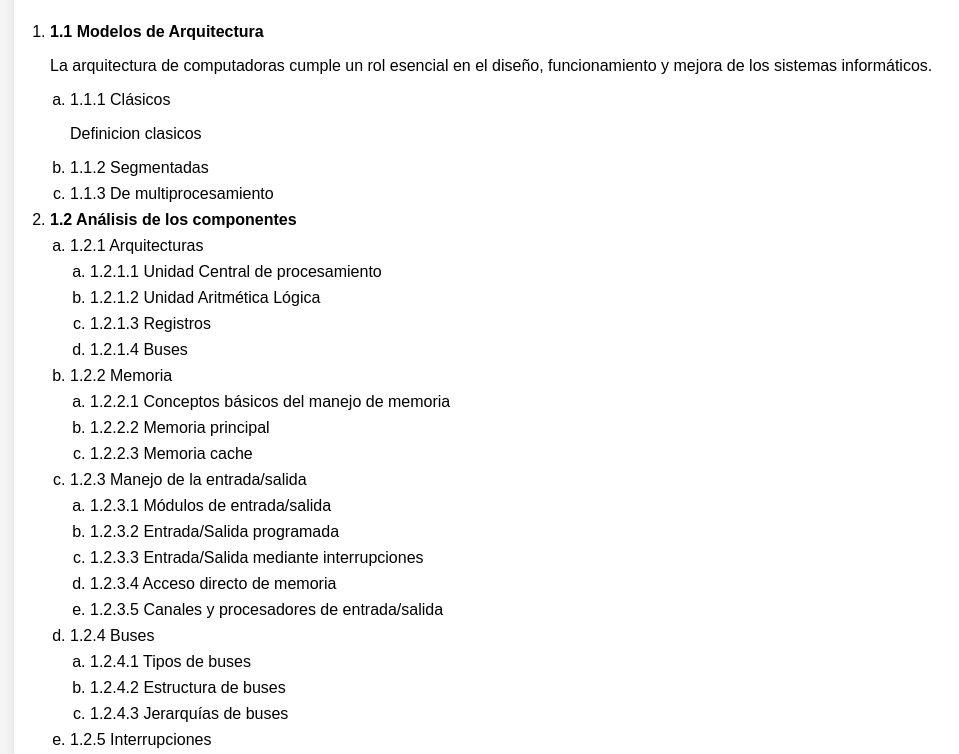
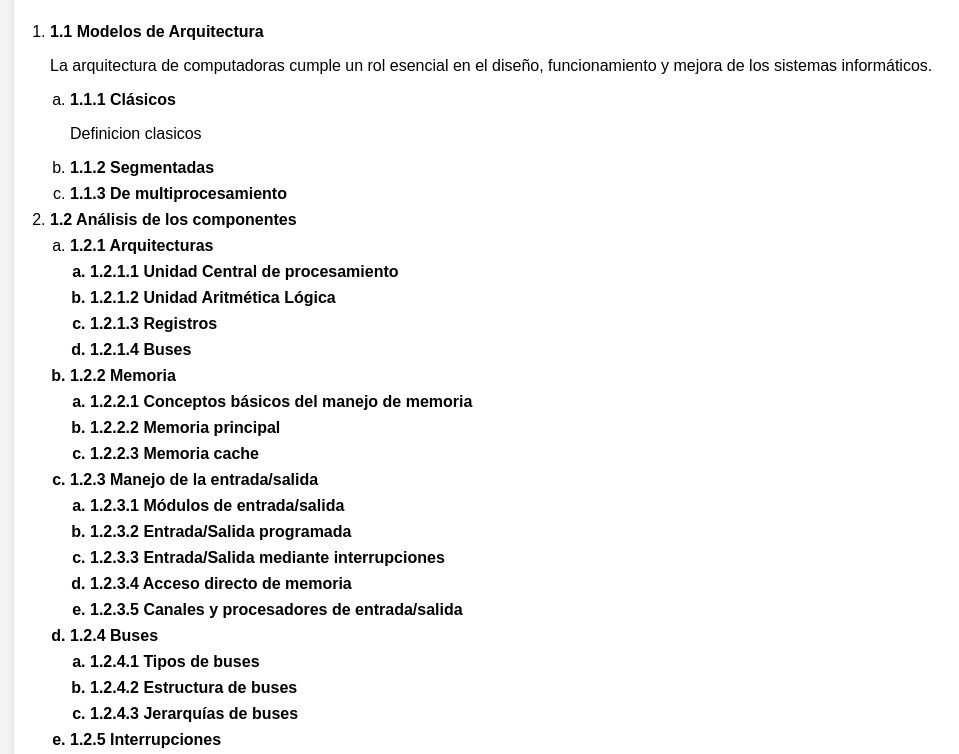
Before and after one commit to JesusGADA/JesusGADA.github.io, a plain HTML site: page index.html in a window 1280 px wide. Shown: the part 366-1120 px from the top of the page, without its empty margins (114-1073 px from the left). Drawn offline with Linux system fonts and the light colour scheme.

Commit message:
Update index.html 1.3

```diff
--- a/index.html
+++ b/index.html
@@ -83,46 +83,46 @@
             <li><strong>1.1 Modelos de Arquitectura</strong>
                 <p>La arquitectura de computadoras cumple un rol esencial en el diseño, funcionamiento y mejora de los sistemas informáticos.</p>
                 <ul>
-                    <li>1.1.1 Clásicos</li>
+                    <li><strong>1.1.1 Clásicos</strong></li>
                     <p>Definicion clasicos</p>
-                    <li>1.1.2 Segmentadas</li>
-                    <li>1.1.3 De multiprocesamiento</li>
+                    <li><strong>1.1.2 Segmentadas</strong></li>
+                    <li><strong>1.1.3 De multiprocesamiento</strong></li>
                 </ul>
             </li>
             <li><strong>1.2 Análisis de los componentes</strong>
                 <ul>
-                    <li>1.2.1 Arquitecturas
+                    <li><strong>1.2.1 Arquitecturas
                         <ul>
-                            <li>1.2.1.1 Unidad Central de procesamiento</li>
-                            <li>1.2.1.2 Unidad Aritmética Lógica</li>
-                            <li>1.2.1.3 Registros</li>
-                            <li>1.2.1.4 Buses</li>
+                            <li><strong>1.2.1.1 Unidad Central de procesamiento</strong></li>
+                            <li><strong>1.2.1.2 Unidad Aritmética Lógica</strong></li>
+                            <li><strong>1.2.1.3 Registros</strong></li>
+                            <li><strong>1.2.1.4 Buses</strong></li>
                         </ul>
                     </li>
-                    <li>1.2.2 Memoria
+                    <li><strong>1.2.2 Memoria
                         <ul>
-                            <li>1.2.2.1 Conceptos básicos del manejo de memoria</li>
-                            <li>1.2.2.2 Memoria principal</li>
-                            <li>1.2.2.3 Memoria cache</li>
+                            <li><strong>1.2.2.1 Conceptos básicos del manejo de memoria</strong></li>
+                            <li><strong>1.2.2.2 Memoria principal</strong></li>
+                            <li><strong>1.2.2.3 Memoria cache</strong></li>
                         </ul>
                     </li>
-                    <li>1.2.3 Manejo de la entrada/salida
+                    <li><strong>1.2.3 Manejo de la entrada/salida
                         <ul>
-                            <li>1.2.3.1 Módulos de entrada/salida</li>
-                            <li>1.2.3.2 Entrada/Salida programada</li>
-                            <li>1.2.3.3 Entrada/Salida mediante interrupciones</li>
-                            <li>1.2.3.4 Acceso directo de memoria</li>
-                            <li>1.2.3.5 Canales y procesadores de entrada/salida</li>
+                            <li><strong>1.2.3.1 Módulos de entrada/salida</strong></li>
+                            <li><strong>1.2.3.2 Entrada/Salida programada</strong></li>
+                            <li><strong>1.2.3.3 Entrada/Salida mediante interrupciones</strong></li>
+                            <li><strong>1.2.3.4 Acceso directo de memoria</strong></li>
+                            <li><strong>1.2.3.5 Canales y procesadores de entrada/salida</strong></li>
                         </ul>
                     </li>
-                    <li>1.2.4 Buses
+                    <li><strong>1.2.4 Buses
                         <ul>
-                            <li>1.2.4.1 Tipos de buses</li>
-                            <li>1.2.4.2 Estructura de buses</li>
-                            <li>1.2.4.3 Jerarquías de buses</li>
+                            <li><strong>1.2.4.1 Tipos de buses</strong></li>
+                            <li><strong>1.2.4.2 Estructura de buses</strong></li>
+                            <li><strong>1.2.4.3 Jerarquías de buses</strong></li>
                         </ul>
                     </li>
-                    <li>1.2.5 Interrupciones</li>
+                    <li><strong>1.2.5 Interrupciones</strong></li>
                 </ul>
             </li>
         </ul>
```
